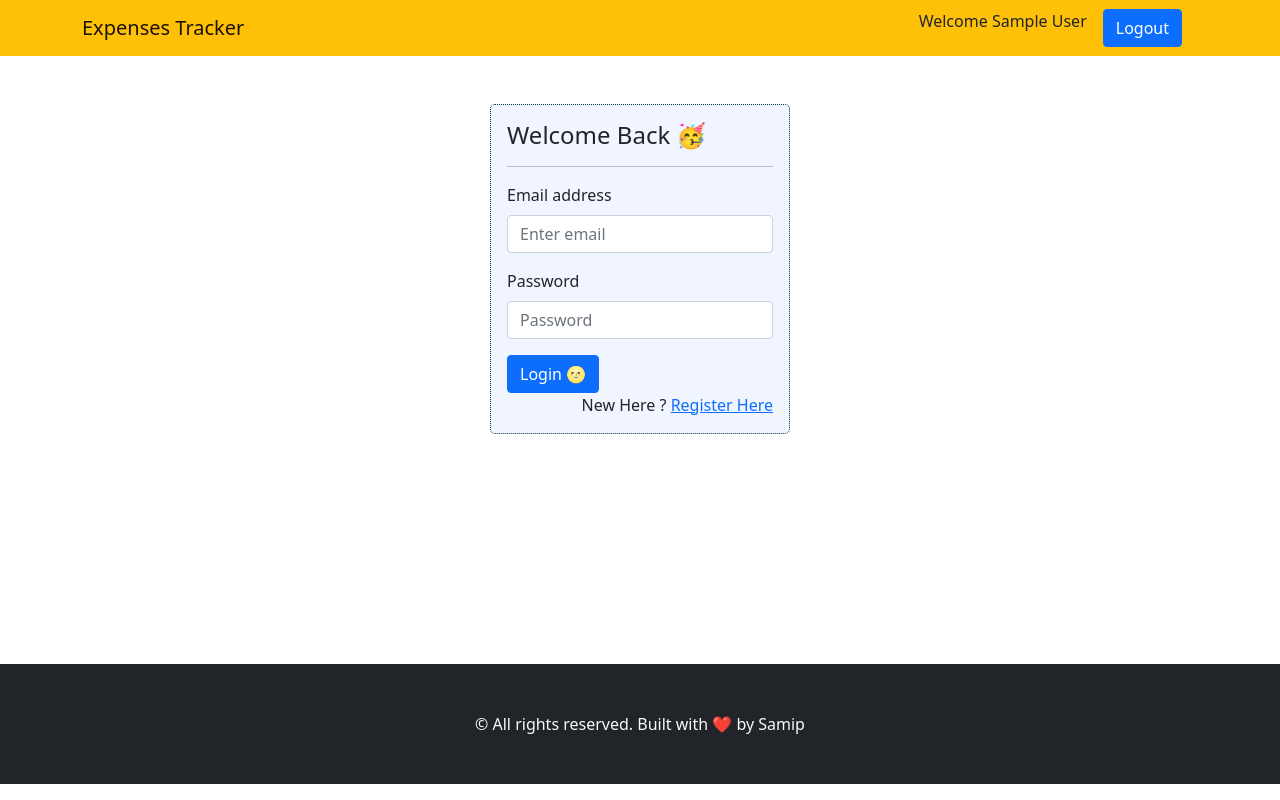
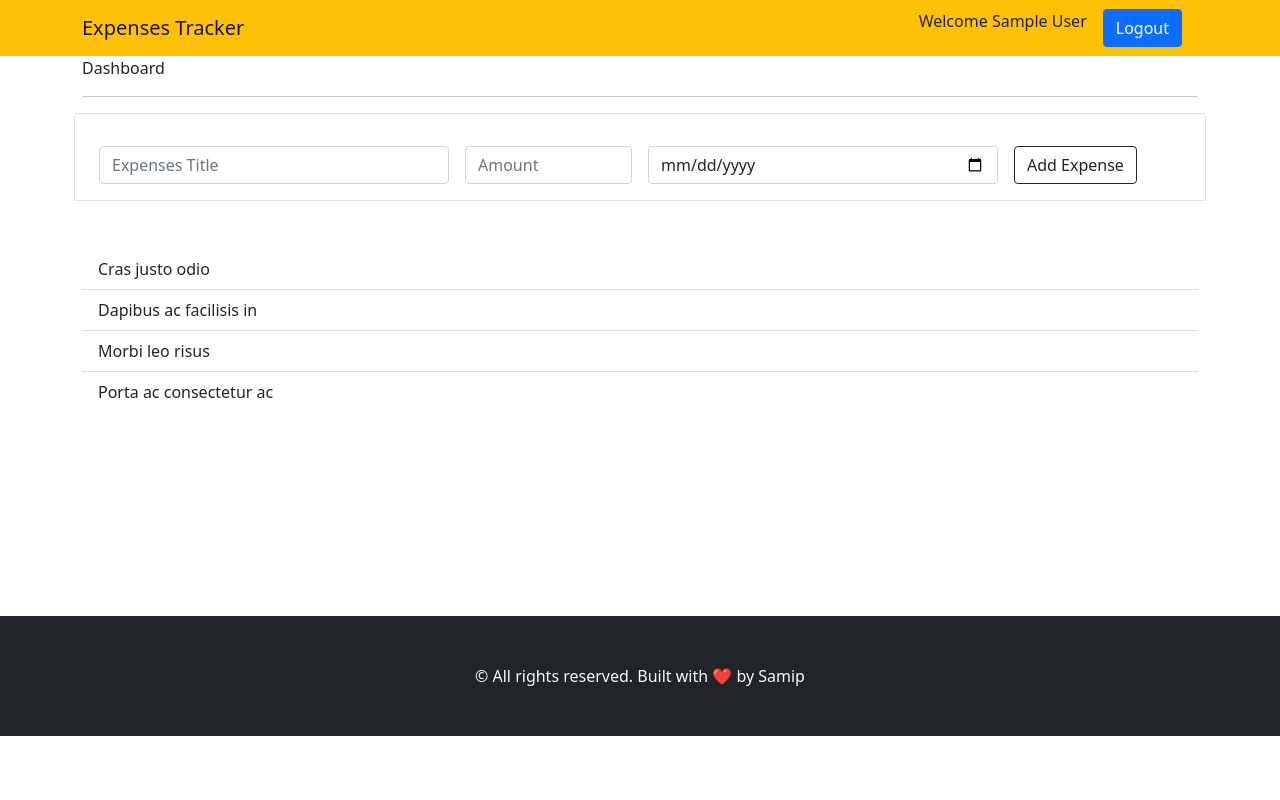
Before and after one commit to comingback2life/expenses-tracker-fullstack, a React (Create React App) app in the folder expenses-tracker-frontend/: page /dashboard in a window 1280 px wide. Before the commit this address led to /. Built offline with nearby package versions, Linux system fonts and the light colour scheme; sample sign-in values are in the browser's storage.

Commit message:
Started working on the Dashboard

```diff
--- a/expenses-tracker-frontend/src/components/Layout/TopNav.js
+++ b/expenses-tracker-frontend/src/components/Layout/TopNav.js
@@ -1,13 +1,18 @@
 import React,{useEffect,useState} from 'react'
 import {Container, Nav, Navbar,Button} from 'react-bootstrap';
 import { LinkContainer } from 'react-router-bootstrap'
-
+import { useNavigate } from 'react-router-dom';
 export const TopNav = () => {
+  let navigate = useNavigate();
   const [user,setUser]= useState({});
   useEffect(()=>{
     const userInfo= JSON.parse(sessionStorage.getItem('user'));
     setUser(userInfo);
   },[]);
+  const handleOnLogOut = ()=>{
+    sessionStorage.removeItem('user');
+    navigate('/');
+  }
   return (
     <Navbar bg="warning" expand="md">
   <Container>
@@ -18,7 +23,7 @@ export const TopNav = () => {
         {
           user?._id ? <>
           Welcome {user.name}
-          <Button variant="primary" className='mx-3'>Logout</Button>
+          <Button variant="primary" className='mx-3' onClick={handleOnLogOut}>Logout</Button>
           </>:<>
            <LinkContainer to="/" className="hasColoredText">
           <Nav.Link>Home</Nav.Link>
--- /dev/null
+++ b/expenses-tracker-frontend/src/components/expenses-form/ExpensesForm.js
@@ -0,0 +1,37 @@
+import React from 'react'
+import { Button, Col, Form, Row } from 'react-bootstrap';
+
+export const ExpensesForm = () => {
+  return (
+    <div>
+      <Row className='g-3 mt-3 mb-3 p-3 border rounded-top'>
+        <Col md={4}>
+          <Form.Control
+          type="text"
+          class="form-control"
+          placeholder="Expenses Title"
+          aria-label="Expenses Title">
+          </Form.Control>
+        </Col>
+        <Col md={2}>
+          <Form.Control
+          type="number"
+          class="form-control"
+          placeholder="Amount"
+          aria-label="Amount">
+          </Form.Control>
+        </Col>
+        <Col md={4}>
+          <Form.Control
+          type="date"
+          class="form-control">
+          </Form.Control>
+        </Col>
+        <Col md={2}>
+          <Button variant="btn btn-outline-dark">Add Expense</Button>
+        </Col>
+      </Row>
+    </div>
+
+  )
+}
--- /dev/null
+++ b/expenses-tracker-frontend/src/components/expenses-form/ExpensesTable.js
@@ -0,0 +1,15 @@
+import React from 'react'
+import { ListGroup } from 'react-bootstrap';
+
+export const ExpensesTable = () => {
+  return (
+    <div>
+      <ListGroup variant="flush mt-5 mb-5">
+  <ListGroup.Item>Cras justo odio</ListGroup.Item>
+  <ListGroup.Item>Dapibus ac facilisis in</ListGroup.Item>
+  <ListGroup.Item>Morbi leo risus</ListGroup.Item>
+  <ListGroup.Item>Porta ac consectetur ac</ListGroup.Item>
+</ListGroup>
+    </div>
+  )
+}
--- a/expenses-tracker-frontend/src/pages/Dashboard.js
+++ b/expenses-tracker-frontend/src/pages/Dashboard.js
@@ -1,15 +1,22 @@
 import React,{useEffect} from 'react'
 import { MainLayout } from '../components/Layout/MainLayout';
 import { useNavigate } from 'react-router-dom';
+import { ExpensesForm } from '../components/expenses-form/ExpensesForm';
+import { ExpensesTable } from '../components/expenses-form/ExpensesTable';
 export const Dashboard = () => {
   const navigate =useNavigate();
   useEffect(()=>{
     const user = JSON.parse(sessionStorage.getItem('user'));
-    if(user?._id){
+    if(!user?._id){
       navigate('/');
     }
-  },[])
+  },[navigate])
   return (
-    <MainLayout>Dashboard</MainLayout>
+    <MainLayout>
+      <div>Dashboard</div>
+      <hr/>
+      <ExpensesForm/>
+      <ExpensesTable/>
+    </MainLayout>
   )
 }
```
